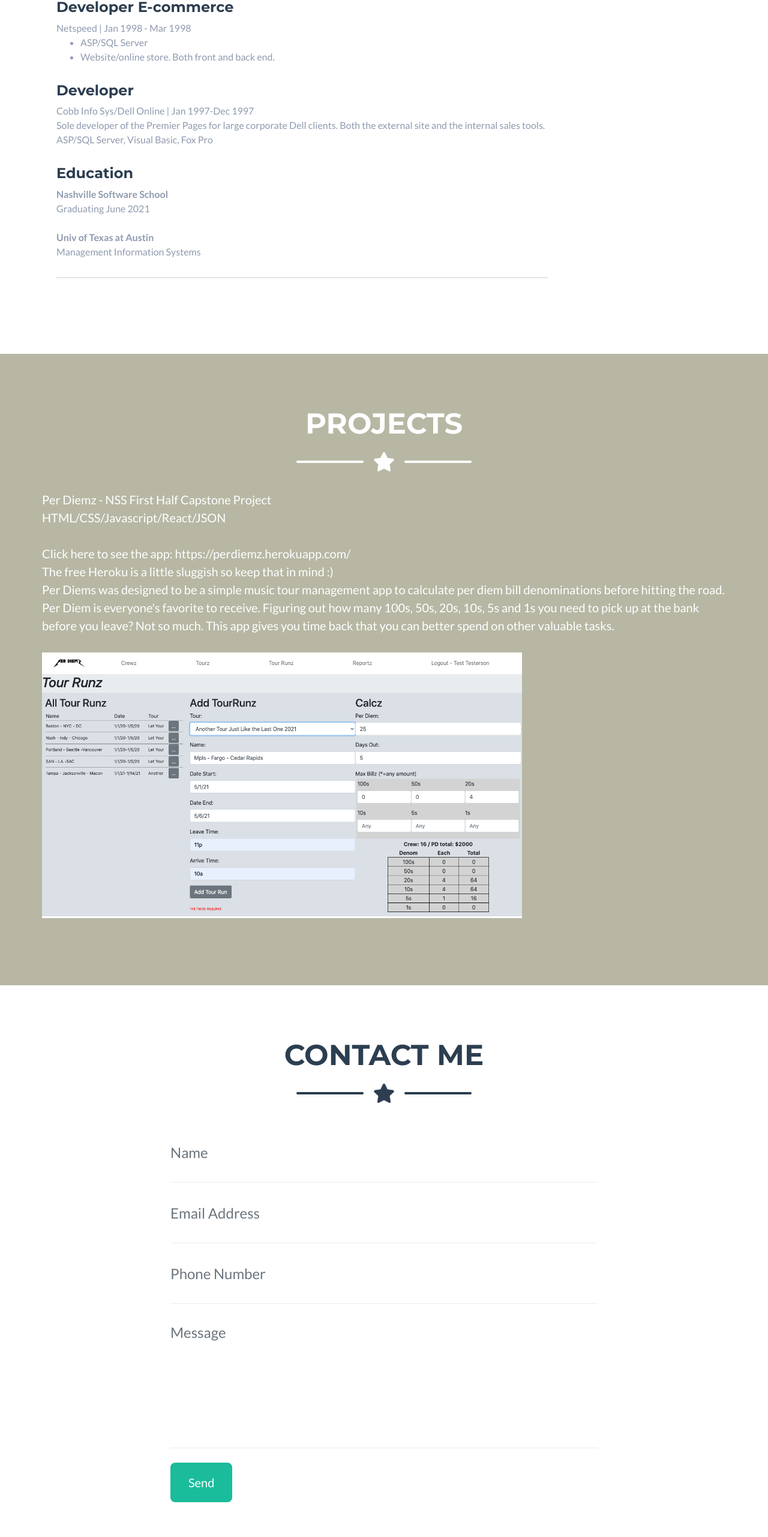
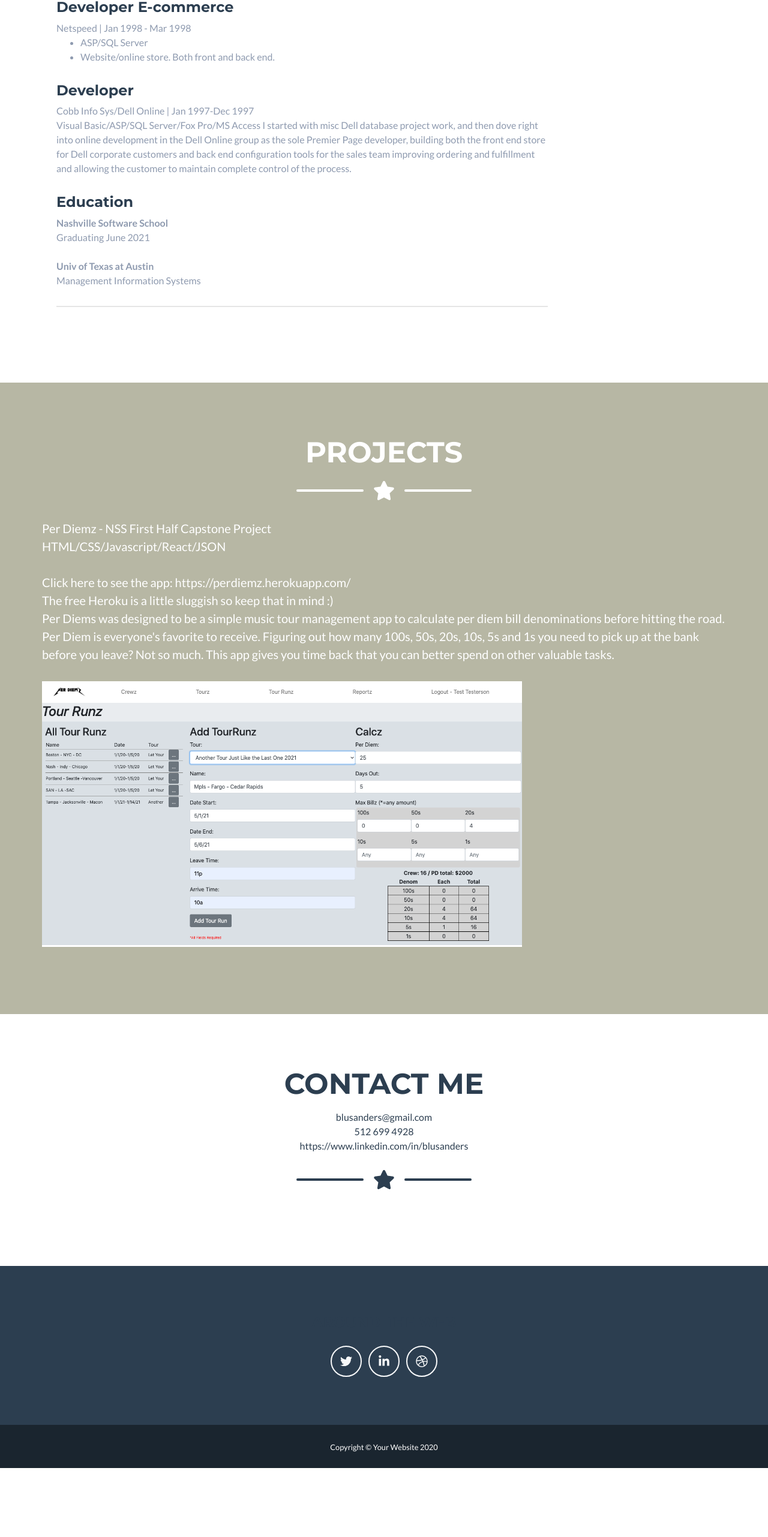
Before and after one commit to blusanders/blusanders.github.io, a plain HTML site: page index.html in a window 1280 px wide. Shown: the part 2137-4700 px from the top of the page at 60% size. After the commit the page ends 4585 px from the top, so only its background shows below. Drawn offline with nearby package versions, Linux system fonts and the light colour scheme; a script that the page names is missing; files whose address does not match are found by name.

Commit message:
COntact updates

```diff
--- a/index.html
+++ b/index.html
@@ -155,9 +155,12 @@
             <div class="resumeItem text-resume">
             <h4>Developer</h4>
             Cobb Info Sys/Dell Online | Jan 1997-Dec 1997<br>
-            Sole developer of the Premier Pages for large corporate Dell clients. Both the external site and the internal sales tools.
-            ASP/SQL Server, Visual Basic, Fox Pro
-            </div>
+            Visual Basic/ASP/SQL Server/Fox Pro/MS Access
+            I started with misc Dell database project work, and then dove right into online development
+             in the Dell Online group as the sole Premier Page developer, building both the front end
+              store for Dell corporate customers and back end configuration tools for the sales team
+              improving ordering and fulfillment and allowing the customer to maintain complete control
+              of the process.            </div>
 
             <div class="resumeItem text-resume">
             <h4>Education</h4>
@@ -207,50 +210,20 @@ Per Diems was designed to be a simple music tour management app to calculate per
                 <!-- Contact Section Heading-->
                 <h2 class="page-section-heading text-center text-uppercase text-secondary mb-0">Contact Me</h2>
                 <!-- Icon Divider-->
+                <div class="resumeItem text-resume text-center  text-secondary mb-0">
+                    <br>
+                    blusanders@gmail.com<br>
+                    512 699 4928<br>
+                    https://www.linkedin.com/in/blusanders
+                </div>
+
                 <div class="divider-custom">
                     <div class="divider-custom-line"></div>
                     <div class="divider-custom-icon"><i class="fas fa-star"></i></div>
                     <div class="divider-custom-line"></div>
                 </div>
                 <!-- Contact Section Form-->
-                <div class="row">
-                    <div class="col-lg-8 mx-auto">
-                        <!-- To configure the contact form email address, go to mail/contact_me.php and update the email address in the PHP file on line 19.-->
-                        <form id="contactForm" name="sentMessage" novalidate="novalidate">
-                            <div class="control-group">
-                                <div class="form-group floating-label-form-group controls mb-0 pb-2">
-                                    <label>Name</label>
-                                    <input class="form-control" id="name" type="text" placeholder="Name" required="required" data-validation-required-message="Please enter your name." />
-                                    <p class="help-block text-danger"></p>
-                                </div>
-                            </div>
-                            <div class="control-group">
-                                <div class="form-group floating-label-form-group controls mb-0 pb-2">
-                                    <label>Email Address</label>
-                                    <input class="form-control" id="email" type="email" placeholder="Email Address" required="required" data-validation-required-message="Please enter your email address." />
-                                    <p class="help-block text-danger"></p>
-                                </div>
-                            </div>
-                            <div class="control-group">
-                                <div class="form-group floating-label-form-group controls mb-0 pb-2">
-                                    <label>Phone Number</label>
-                                    <input class="form-control" id="phone" type="tel" placeholder="Phone Number" required="required" data-validation-required-message="Please enter your phone number." />
-                                    <p class="help-block text-danger"></p>
-                                </div>
-                            </div>
-                            <div class="control-group">
-                                <div class="form-group floating-label-form-group controls mb-0 pb-2">
-                                    <label>Message</label>
-                                    <textarea class="form-control" id="message" rows="5" placeholder="Message" required="required" data-validation-required-message="Please enter a message."></textarea>
-                                    <p class="help-block text-danger"></p>
-                                </div>
-                            </div>
-                            <br />
-                            <div id="success"></div>
-                            <div class="form-group"><button class="btn btn-primary btn-xl" id="sendMessageButton" type="submit">Send</button></div>
-                        </form>
-                    </div>
-                </div>
+
             </div>
         </section>
         <!-- Footer-->
@@ -259,29 +232,16 @@ Per Diems was designed to be a simple music tour management app to calculate per
                 <div class="row">
                     <!-- Footer Location-->
                     <div class="col-lg-4 mb-5 mb-lg-0">
-                        <h4 class="text-uppercase mb-4">Location</h4>
-                        <p class="lead mb-0">
-                            2215 John Daniel Drive
-                            <br />
-                            Clark, MO 65243
-                        </p>
                     </div>
                     <!-- Footer Social Icons-->
                     <div class="col-lg-4 mb-5 mb-lg-0">
                         <h4 class="text-uppercase mb-4">Around the Web</h4>
-                        <a class="btn btn-outline-light btn-social mx-1" href="#!"><i class="fab fa-fw fa-facebook-f"></i></a>
-                        <a class="btn btn-outline-light btn-social mx-1" href="#!"><i class="fab fa-fw fa-twitter"></i></a>
+                        <a class="btn btn-outline-light btn-social mx-1" href="http://www.linkedin.com/in/blusanders"><i class="fab fa-fw fa-twitter"></i></a>
                         <a class="btn btn-outline-light btn-social mx-1" href="#!"><i class="fab fa-fw fa-linkedin-in"></i></a>
                         <a class="btn btn-outline-light btn-social mx-1" href="#!"><i class="fab fa-fw fa-dribbble"></i></a>
                     </div>
                     <!-- Footer About Text-->
                     <div class="col-lg-4">
-                        <h4 class="text-uppercase mb-4">About Freelancer</h4>
-                        <p class="lead mb-0">
-                            Freelance is a free to use, MIT licensed Bootstrap theme created by
-                            <a href="http://startbootstrap.com">Start Bootstrap</a>
-                            .
-                        </p>
                     </div>
                 </div>
             </div>
```
